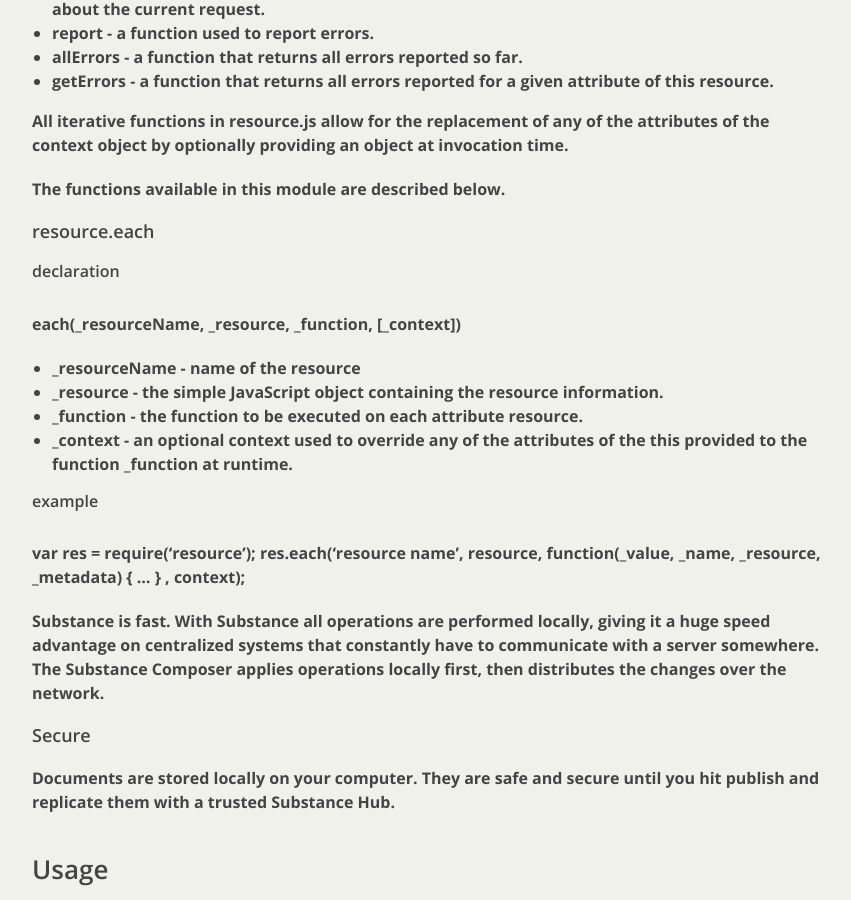
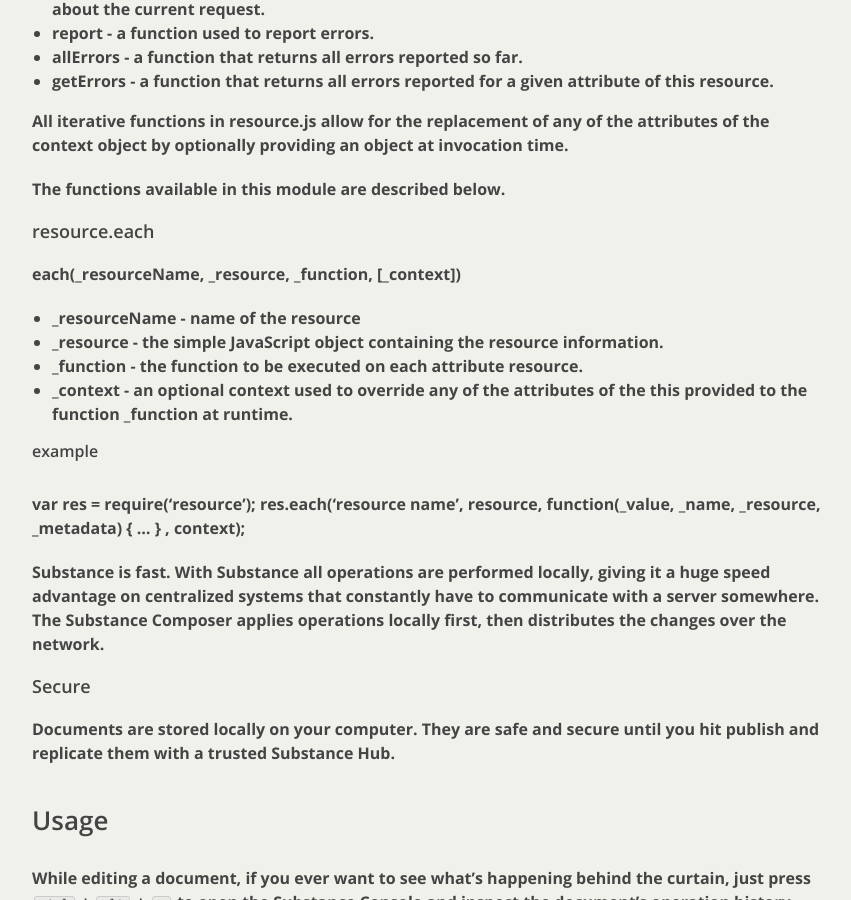
Before and after one commit to Airlift-Framework/airlift-framework.github.com, a Jekyll site: the page built from _posts/modules/0100-01-01-resource.md, in a window 1280 px wide and 900 px high, scrolled down 1071 px. Shown: the whole window, without its empty margins (208-1059 px from the left). Built offline with Jekyll 4.4.1, drawn with Linux system fonts in a browser that asks for light colours; nearby versions of some CDN libraries.

Commit message:
Updated _posts/modules/0100-01-01-resource.md

```diff
--- a/_posts/modules/0100-01-01-resource.md
+++ b/_posts/modules/0100-01-01-resource.md
@@ -32,8 +32,6 @@
 The functions available in this module are described below.
 
 ## resource.each
-
-### declaration
 each(_resourceName, _resource, _function, \[_context\])
 * _resourceName - name of the resource
 * _resource - the simple JavaScript object containing the resource information.
```
